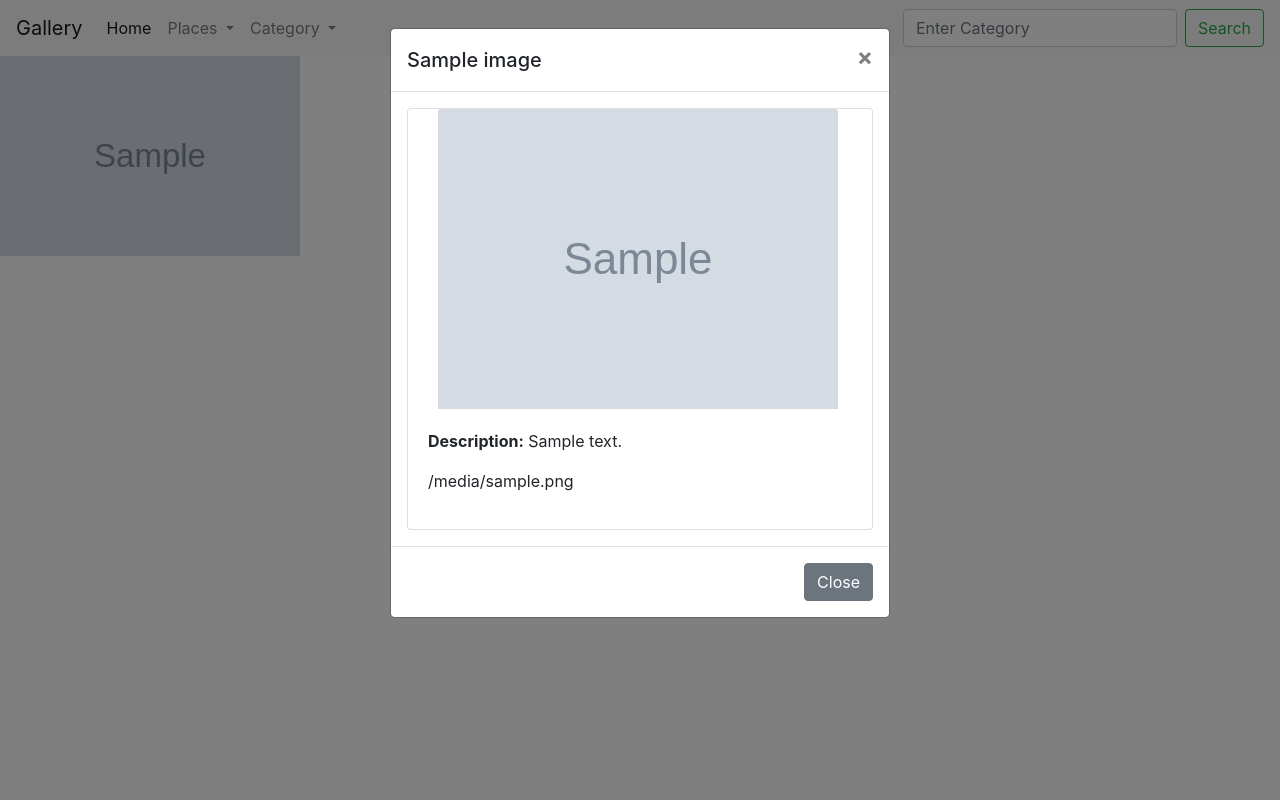
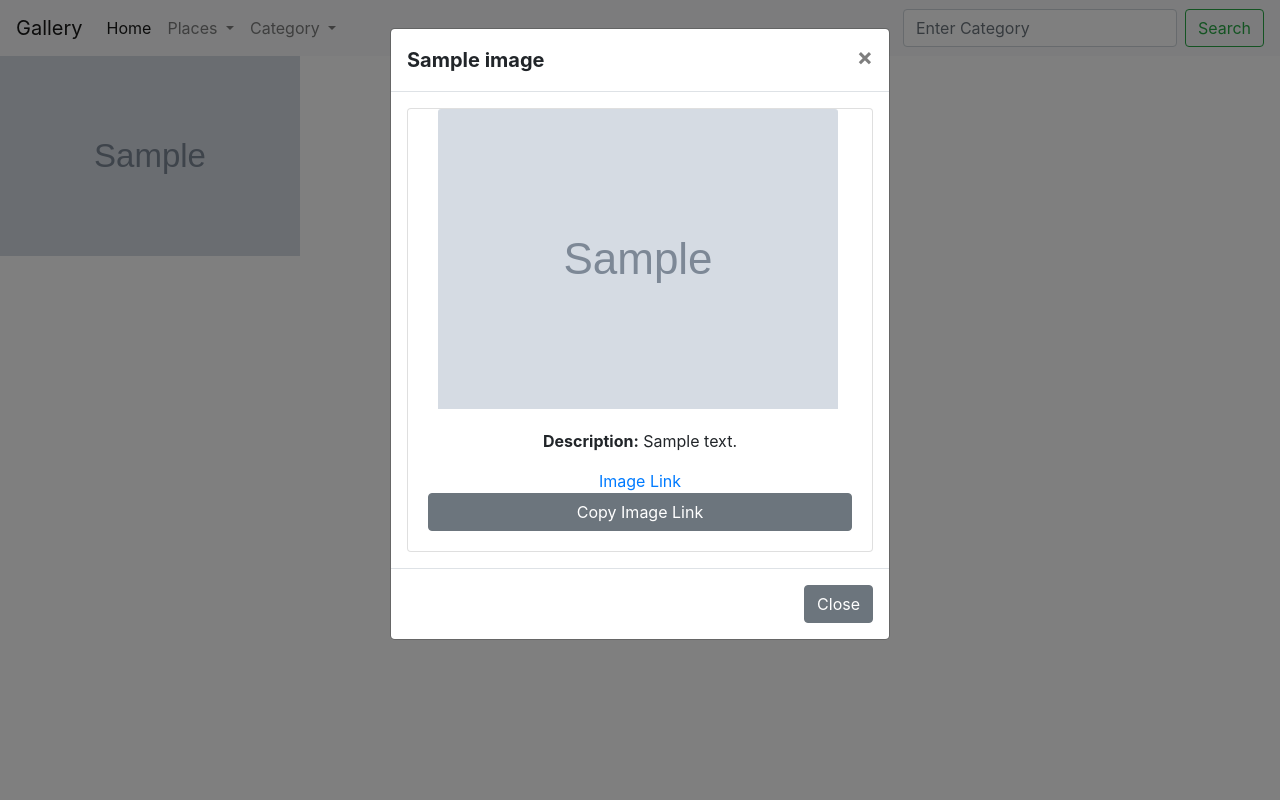
Before and after one commit to damunza/gallery-ip, a Django app: page / in a window 1280 px wide, after a click that opens the changed part. Run offline with Django 3.2, Linux system fonts and the light colour scheme; tables that the repository leaves empty hold one stand-in row (values such as "Sample post"); grey boxes marked "Sample" are stand-in pictures; some libraries are stand-ins or nearby versions.

Commit message:
was able to coppy the link to an image

```diff
--- a/pics/templates/index.html
+++ b/pics/templates/index.html
@@ -10,9 +10,9 @@
 {% for c in content %}
 <div class="modal fade" id="exampleModal{{c.id}}" tabindex="-1" role="dialog" aria-labelledby="exampleModalLabel" aria-hidden="true">
   <div class="modal-dialog" role="document">
-    <div class="modal-content">
+    <div class="modal-content" style="text-align:center;">
       <div class="modal-header">
-        <h5 class="modal-title" id="exampleModalLabel">{{c.name}}</h5>
+        <h5 class="modal-title" id="exampleModalLabel" style="text-align:center;"><b>{{c.name}}</b></h5>
         <button type="button" class="close" data-dismiss="modal" aria-label="Close">
           <span aria-hidden="true">&times;</span>
         </button>
@@ -22,7 +22,8 @@
           <img class="card-img-top" style="height:300px; width: 400px; margin-left: 30px; margin-right: 0; padding-right: 0;" src="{{c.image.url}}" alt="Image" data-toggle="modal" data-target="#exampleModal{{c.id}}">
           <div class="card-body">
             <p><b>Description:</b> {{c.description}}</p>
-            <p>{{c.image.url}}</p>
+            <a href="http://127.0.0.1:8000{{c.image.url}}">Image Link</a>
+            <button type="button" name="button" class="container-fluid btn btn-secondary" value="{{c.image.url}}" onclick="copylink(this.value)">Copy Image Link</button>
           </div>
         </div>
       </div>
@@ -32,6 +33,21 @@
     </div>
   </div>
 </div>
+
+
+<script>
+function copylink(value) {
+    console.log('hi Dan')
+    function handler(event){
+        event.clipboardData.setData('text/plain', value);
+        event.preventDefault();
+        document.removeEventListener('copy', handler, true);
+    }
+    document.addEventListener('copy', handler, true);
+    document.execCommand('copy');
+}
+</script>
+
 {% endfor %}
 
 {% endblock %}
```
Also changed, not shown: pics/templates/search.html (+20 -3 lines).
